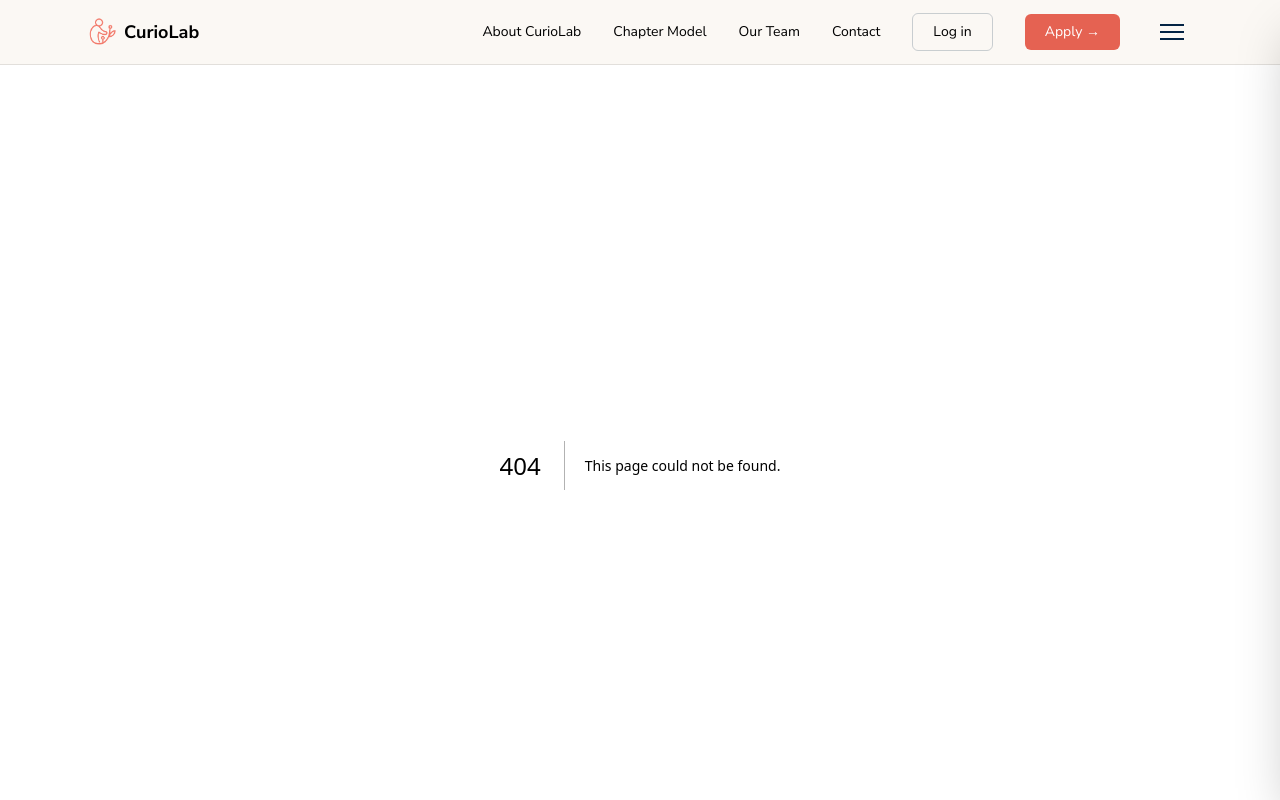
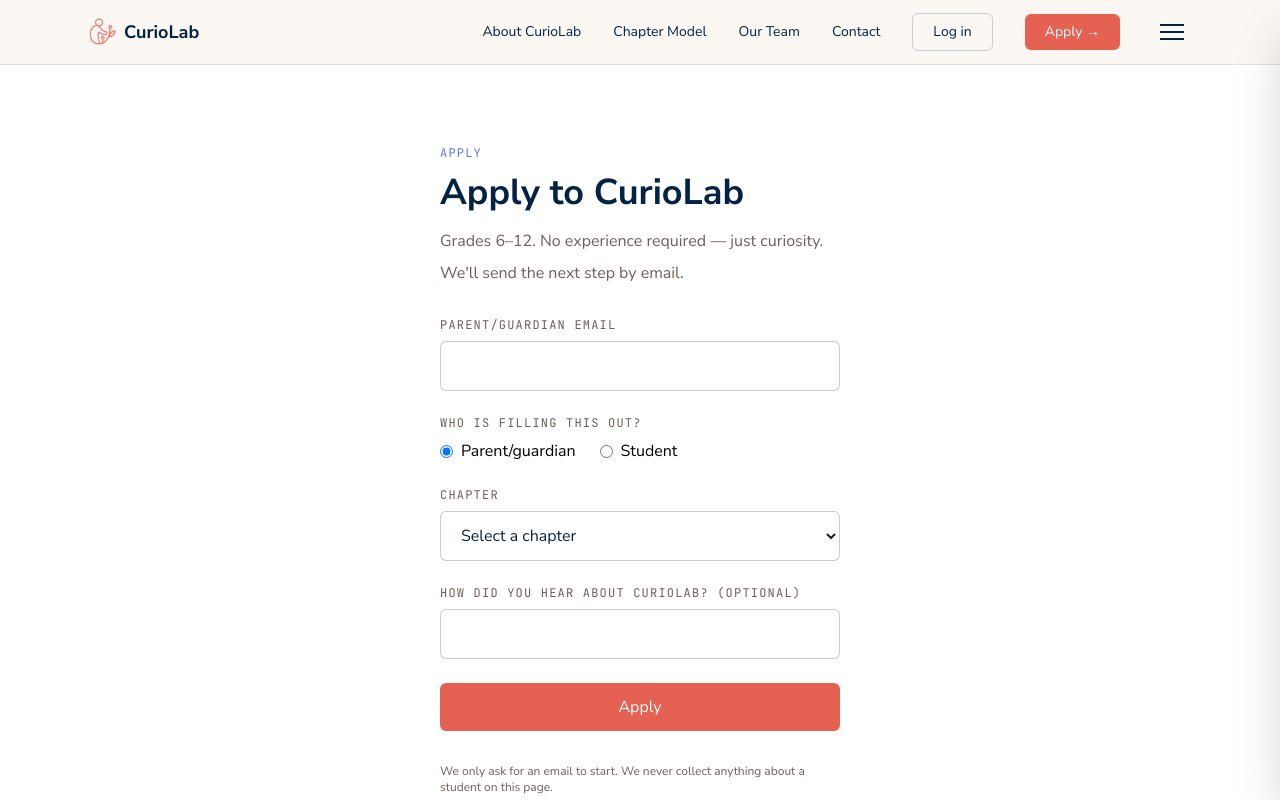
Before and after one commit to anaizma/CurioLabWeb, a Next.js app: page /apply in a window 1280 px wide. Before the commit this address had no page. Shown: the top 800 px of the page. Built offline with nearby package versions, Linux system fonts and the light colour scheme.

Commit message:
feat(apply): Stage-1 lead form at /apply

```diff
--- /dev/null
+++ b/app/apply/page.tsx
@@ -0,0 +1,198 @@
+"use client";
+
+import Link from "next/link";
+import { useState } from "react";
+import { errorCopy, postJson, SS_LEAD_EMAIL } from "./funnel";
+
+type FillerRole = "parent" | "student";
+type Chapter = "" | "cwru" | "another-school";
+type Status = "idle" | "submitting" | "error";
+
+interface ApplyResult {
+  suppressed: boolean;
+  parentToken: string | null;
+  fillerRole: FillerRole;
+}
+
+export default function ApplyPage() {
+  const [email, setEmail] = useState("");
+  const [fillerRole, setFillerRole] = useState<FillerRole>("parent");
+  const [chapter, setChapter] = useState<Chapter>("");
+  const [source, setSource] = useState("");
+  const [status, setStatus] = useState<Status>("idle");
+  const [errorMessage, setErrorMessage] = useState("");
+  const [result, setResult] = useState<ApplyResult | null>(null);
+
+  async function handleSubmit(e: React.FormEvent) {
+    e.preventDefault();
+    setStatus("submitting");
+    setErrorMessage("");
+
+    const { status: resStatus, body } = await postJson("/api/apply", {
+      email,
+      chapter,
+      source,
+      fillerRole,
+    });
+
+    if (resStatus === 201) {
+      try {
+        sessionStorage.setItem(SS_LEAD_EMAIL, email);
+      } catch {
+        // best-effort only
+      }
+      setResult({
+        suppressed: Boolean(body.suppressed),
+        parentToken: typeof body.parentToken === "string" ? body.parentToken : null,
+        fillerRole,
+      });
+      setStatus("idle");
+      return;
+    }
+
+    setErrorMessage(errorCopy(resStatus));
+    setStatus("error");
+  }
+
+  return (
+    <div className="mx-auto max-w-md px-6 py-20">
+      <p className="label-blue mb-3">Apply</p>
+      <h1 className="text-3xl md:text-4xl font-bold mb-4">Apply to CurioLab</h1>
+      <p className="text-muted mb-2">
+        Grades 6–12. No experience required — just curiosity.
+      </p>
+      <p className="text-muted mb-8">
+        We&apos;ll send the next step by email.
+      </p>
+
+      {result ? (
+        <div className="space-y-4">
+          {result.suppressed ? (
+            <p className="text-black">
+              We already have a recent application started for this email —
+              check your inbox for the link we sent.
+            </p>
+          ) : result.fillerRole === "parent" && result.parentToken ? (
+            <>
+              <h2 className="text-2xl font-bold mb-2">Check your email</h2>
+              <p className="text-black">
+                We&apos;ve sent you the application link. You can also
+                continue right now.
+              </p>
+              <Link
+                href={`/apply/parent/${result.parentToken}`}
+                className="inline-block bg-coral text-white px-6 py-3 rounded-md font-medium hover:bg-coral-dark transition-colors"
+              >
+                Continue to your application →
+              </Link>
+              <p className="text-sm text-muted">
+                The emailed link works too — both go to the same
+                application.
+              </p>
+            </>
+          ) : (
+            <>
+              <h2 className="text-2xl font-bold mb-2">
+                We&apos;ve emailed your parent
+              </h2>
+              <p className="text-black">
+                Ask them to look for a message from CurioLab, and to check
+                the spam folder.
+              </p>
+            </>
+          )}
+        </div>
+      ) : (
+        <form className="space-y-6" onSubmit={handleSubmit}>
+          <div>
+            <label className="label block mb-2">Parent/guardian email</label>
+            <input
+              className="w-full border border-black/20 rounded-md px-4 py-3 bg-white"
+              type="email"
+              required
+              value={email}
+              onChange={(e) => setEmail(e.target.value)}
+            />
+          </div>
+
+          <div>
+            <label className="label block mb-2">
+              Who is filling this out?
+            </label>
+            <div className="flex gap-6">
+              <label className="flex items-center gap-2 text-black">
+                <input
+                  type="radio"
+                  name="fillerRole"
+                  value="parent"
+                  checked={fillerRole === "parent"}
+                  onChange={() => setFillerRole("parent")}
+                />
+                Parent/guardian
+              </label>
+              <label className="flex items-center gap-2 text-black">
+                <input
+                  type="radio"
+                  name="fillerRole"
+                  value="student"
+                  checked={fillerRole === "student"}
+                  onChange={() => setFillerRole("student")}
+                />
+                Student
+              </label>
+            </div>
+          </div>
+
+          <div>
+            <label className="label block mb-2">Chapter</label>
+            <select
+              className="w-full border border-black/20 rounded-md px-4 py-3 bg-white"
+              required
+              value={chapter}
+              onChange={(e) => setChapter(e.target.value as Chapter)}
+            >
+              <option value="" disabled>
+                Select a chapter
+              </option>
+              <option value="cwru">
+                Case Western Reserve University (Cleveland, OH)
+              </option>
+              <option value="another-school">
+                Interested in another school
+              </option>
+            </select>
+          </div>
+
+          <div>
+            <label className="label block mb-2">
+              How did you hear about CurioLab? (optional)
+            </label>
+            <input
+              className="w-full border border-black/20 rounded-md px-4 py-3 bg-white"
+              type="text"
+              value={source}
+              onChange={(e) => setSource(e.target.value)}
+            />
+          </div>
+
+          {status === "error" && (
+            <p className="text-sm text-coral">{errorMessage}</p>
+          )}
+
+          <button
+            type="submit"
+            disabled={status === "submitting"}
+            className="w-full bg-coral text-white px-6 py-3 rounded-md font-medium hover:bg-coral-dark transition-colors disabled:opacity-60"
+          >
+            {status === "submitting" ? "Submitting…" : "Apply"}
+          </button>
+        </form>
+      )}
+
+      <p className="text-xs text-muted mt-8">
+        We only ask for an email to start. We never collect anything about a
+        student on this page.
+      </p>
+    </div>
+  );
+}
```
